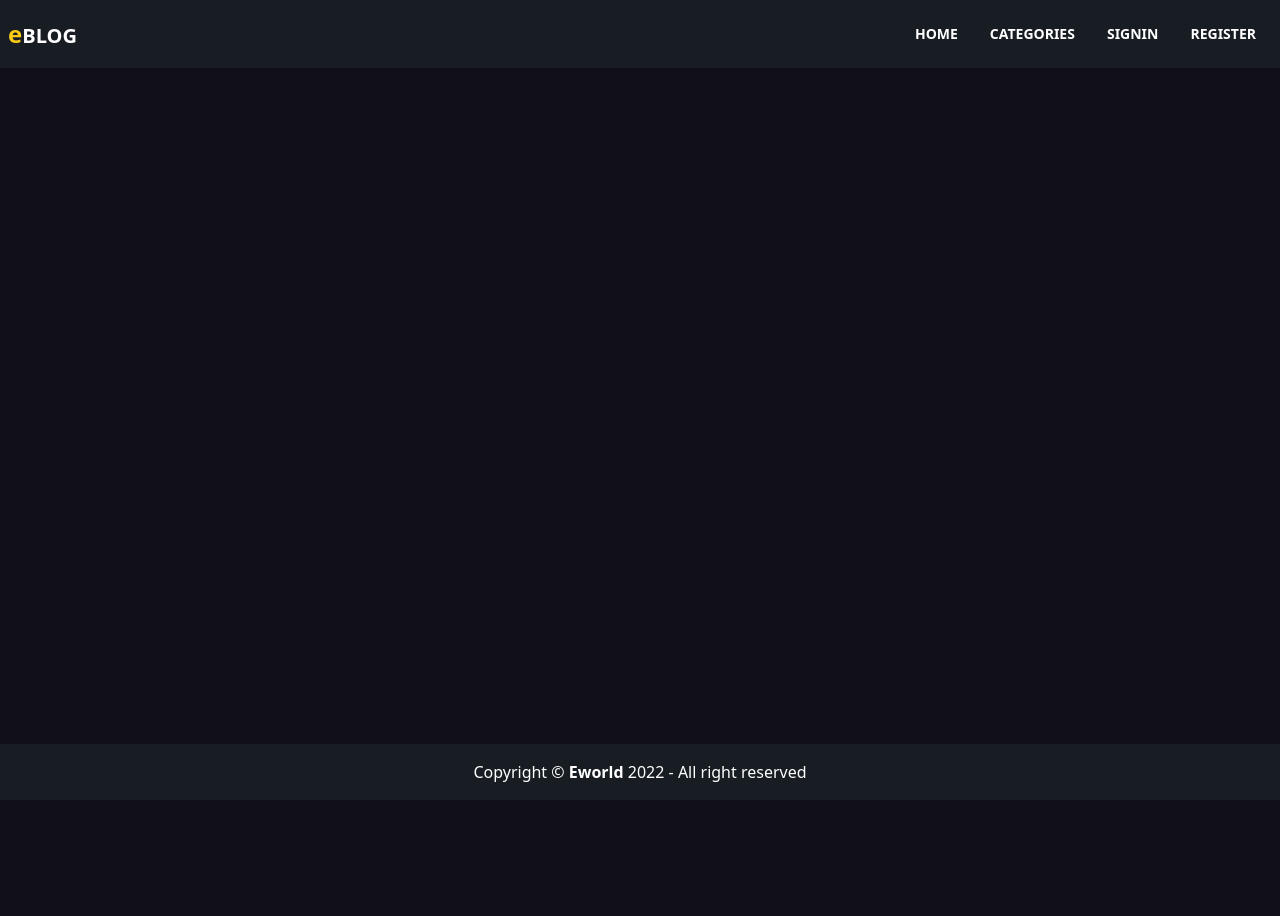
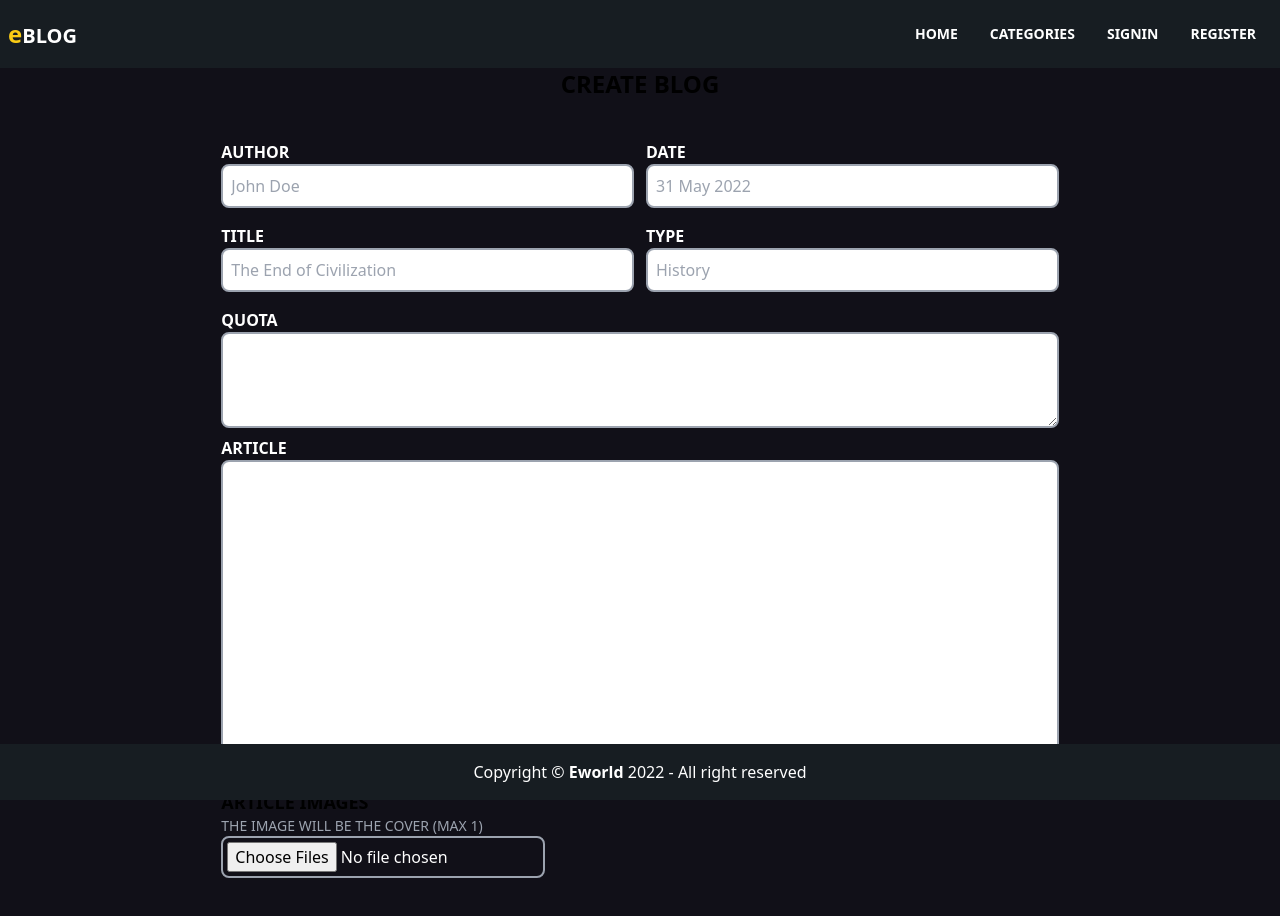
Before and after one commit to josephe44/eblog-app, a React (Create React App) app: page /createBlog in a window 1280 px wide. Shown: the top 916 px of the page. Before the commit the page ends 800 px from the top, so only its background shows below. Built offline with nearby package versions, Linux system fonts and the light colour scheme; no server answers.

Commit message:
added feature for creating each blog

```diff
--- a/package.json
+++ b/package.json
@@ -11,6 +11,7 @@
     "react-dom": "^18.1.0",
     "react-router-dom": "^6.3.0",
     "react-scripts": "5.0.1",
+    "uuid": "^8.3.2",
     "web-vitals": "^2.1.4"
   },
   "scripts": {
--- a/src/App.js
+++ b/src/App.js
@@ -5,6 +5,7 @@ import Register from './pages/Register'
 import Profile from './pages/Profile'
 import Blog from './pages/Blog'
 import Categories from './pages/Categories'
+import CreatingBlog from './pages/CreatingBlog'
 import Navbar from './components/Navbar'
 import Footer from './components/Footer'
 
@@ -13,13 +14,14 @@ function App() {
     <Router>
       <div className="flex flex-col justify-between h-full">
         <Navbar />
-        <main className="mx-auto pb-12">
+        <main className="pb-12 w-full">
           <Routes>
             <Route path="/" element={<Home />} />
             <Route path="/signin" element={<SiginIn />} />
             <Route path="/register" element={<Register />} />
             <Route path="/profile" element={<Profile />} />
             <Route path="/category" element={<Categories />} />
+            <Route path="/createBlog" element={<CreatingBlog />} />
             <Route
               path="/category/:categoryName/:blogName/:blogId"
               element={<Blog />}
--- /dev/null
+++ b/src/pages/CreatingBlog.jsx
@@ -0,0 +1,256 @@
+import { useState, useEffect } from 'react'
+import { useNavigate } from 'react-router-dom'
+import { getAuth, onAuthStateChanged } from 'firebase/auth'
+import {
+  getStorage,
+  ref,
+  uploadBytesResumable,
+  getDownloadURL,
+} from 'firebase/storage'
+import { addDoc, collection, serverTimestamp } from 'firebase/firestore'
+import { db } from '../firebase.config'
+import { v4 as uuidv4 } from 'uuid'
+import Spinner from '../components/Spinner'
+
+function CreatingBlog() {
+  const [loading, setLoading] = useState(false)
+  const [formData, setFormData] = useState({
+    author: '',
+    date: '',
+    title: '',
+    type: '',
+    quota: '',
+    article: '',
+    images: {},
+  })
+
+  const { author, date, title, type, quota, article, images } = formData
+
+  const navigate = useNavigate()
+  const auth = getAuth()
+
+  const onMutate = (e) => {
+    // Files
+    if (e.target.files) {
+      setFormData((prevState) => ({
+        ...prevState,
+        images: e.target.files,
+      }))
+    }
+    // Strings / Text
+    if (!e.target.files) {
+      setFormData((prevState) => ({
+        ...prevState,
+        [e.target.id]: e.target.value,
+      }))
+    }
+  }
+
+  const onSubmit = async (e) => {
+    e.preventDefault()
+
+    setLoading(true)
+
+    // Validation for Image
+    // if (images.length > 2) {
+    //   setLoading(false)
+    //   alert('You can only upload 2 images')
+    //   return
+    // }
+    const storeImage = async (image) => {
+      return new Promise((resolve, reject) => {
+        const storage = getStorage()
+
+        const fileName = `${auth.currentUser.uid}-${image.title}-${uuidv4()}`
+
+        const storageRef = ref(storage, 'images/' + fileName)
+
+        const uploadTask = uploadBytesResumable(storageRef, image)
+
+        uploadTask.on(
+          'state_changed',
+          (snapshot) => {
+            const progress =
+              (snapshot.bytesTransferred / snapshot.totalBytes) * 100
+            console.log('Upload is ' + progress + '% done')
+            switch (snapshot.state) {
+              case 'paused':
+                console.log('upload is pause')
+                break
+              case 'running':
+                console.log('upload is running')
+                break
+              default:
+                break
+            }
+          },
+          (error) => {
+            reject(error)
+          },
+          () => {
+            getDownloadURL(uploadTask.snapshot.ref).then((downloadURL) => {
+              resolve(downloadURL)
+            })
+          }
+        )
+      })
+    }
+
+    // getting all the uploaded imageUrls from firestore and adding it to the image input
+    const imageUrls = await Promise.all(
+      [...images].map((image) => storeImage(image))
+    ).catch(() => {
+      setLoading(false)
+      alert('Something went wrong')
+      return
+    })
+
+    console.log(imageUrls)
+
+    // setting all data gotten from the formData and uploaded imageUrls with goelocation to the formDataCopy
+    // const formDataCopy = {
+    //   ...formData,
+    //   imageUrls,
+    //   timestamp: serverTimestamp(),
+    // }
+    // Cleaning up things we dont need in the formDataCopy
+    // delete formDataCopy.images
+
+    // Saving formDataCopy to the firebase database
+    // const docRef = await addDoc(collection(db, 'listings'), formDataCopy)
+    // setLoading(false)
+    // navigate(
+    //   `/category/${formDataCopy.type}/${formDataCopy.title}/${docRef.id}`
+    // )
+  }
+
+  if (loading) {
+    return <Spinner />
+  }
+
+  return (
+    <>
+      <header className='"mt-4'>
+        <p className="font-bold text-2xl text-center uppercase">Create Blog</p>
+      </header>
+      <main className="mt-8 lg:mx-auto mx-4 md:w-2/3 sm:w-full uppercase">
+        <form onSubmit={onSubmit} className="mb-8 p-2">
+          <div className="grid md:grid-cols-2 gap-3 sm:grid-cols-1">
+            <div className="form-control mb-4">
+              <label className="mb-1 text-md font-semibold text-white">
+                Author
+              </label>
+              <input
+                className="p-2 border-2 border-gray-400 rounded-lg w-full"
+                type="text"
+                id="author"
+                value={author}
+                onChange={onMutate}
+                placeholder="John Doe"
+                required
+              />
+            </div>
+            <div className="form-control mb-4">
+              <label className="mb-1 text-md font-semibold text-white">
+                Date
+              </label>
+              <input
+                className="p-2 border-2 border-gray-400 rounded-lg w-full"
+                type="text"
+                id="date"
+                value={date}
+                onChange={onMutate}
+                placeholder="31 May 2022"
+                required
+              />
+            </div>
+          </div>
+          <div className="grid md:grid-cols-2 gap-3 sm:grid-cols-1">
+            <div className="form-control mb-4">
+              <label className="mb-1 text-md font-semibold text-white">
+                Title
+              </label>
+              <input
+                className="p-2 border-2 border-gray-400 rounded-lg w-full"
+                type="text"
+                id="title"
+                value={title}
+                onChange={onMutate}
+                placeholder="The End of Civilization"
+                required
+              />
+            </div>
+            <div className="form-control mb-4">
+              <label className="mb-1 text-md font-semibold text-white">
+                Type
+              </label>
+              <input
+                className="p-2 border-2 border-gray-400 rounded-lg w-full"
+                type="text"
+                id="type"
+                value={type}
+                onChange={onMutate}
+                placeholder="History"
+                required
+              />
+            </div>
+          </div>
+          <div className="form-control mb-4 h-24">
+            <label className="mb-1 text-md font-semibold text-white">
+              Quota
+            </label>
+            <textarea
+              className="p-1 border-2 border-gray-400 rounded-lg h-full w-full"
+              type="text"
+              id="quota"
+              value={quota}
+              onChange={onMutate}
+              required
+            ></textarea>
+          </div>
+          <div className="mb-4 mt-8 h-80">
+            <label className="mb-1 text-md font-semibold text-white">
+              Article
+            </label>
+            <textarea
+              className="p-1 border-2 border-gray-400 rounded-lg w-full h-full resize-none"
+              type="text"
+              id="article"
+              value={article}
+              onChange={onMutate}
+              required
+            ></textarea>
+          </div>
+          <div className="form-control mb-4 mt-8">
+            <label className="mb-2 text-lg font-semibold">Article Images</label>
+            <p className="text-sm text-gray-400">
+              The image will be the cover (max 1)
+            </p>
+            <div className="flex items-center">
+              <input
+                className="p-1 border-2 border-gray-400 rounded-lg cursor-pointer text-white"
+                type="file"
+                id="images"
+                onChange={onMutate}
+                max="2"
+                accept=".jpp,.png,.jpeg"
+                multiple
+                required
+              />
+            </div>
+          </div>
+          <div className="form-control mb-6 mt-10">
+            <button
+              type="submit"
+              className="bg-white text-black p-3 font-bold uppercase text-lg rounded-lg w-full"
+            >
+              Create Blog
+            </button>
+          </div>
+        </form>
+      </main>
+    </>
+  )
+}
+
+export default CreatingBlog
```
Also changed, not shown: 1 other file (tests, documents, lock files or other folders).
